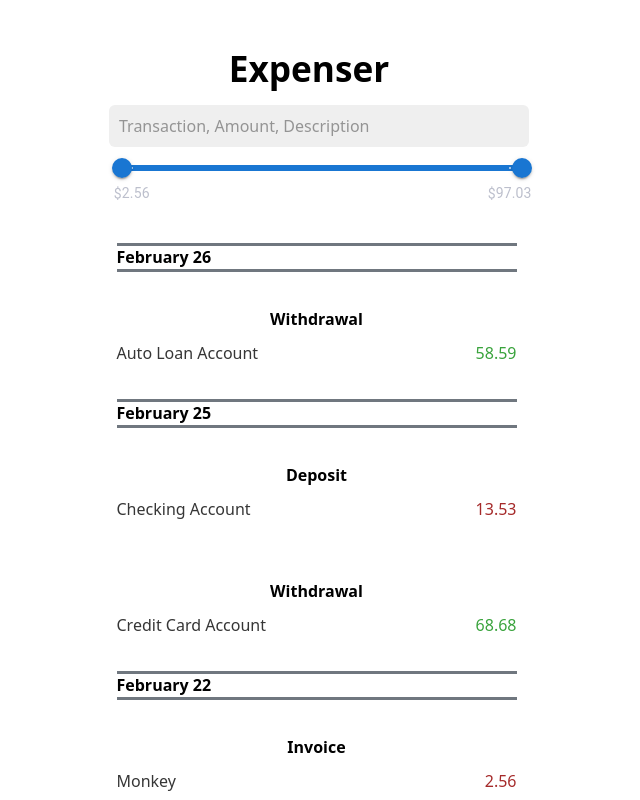
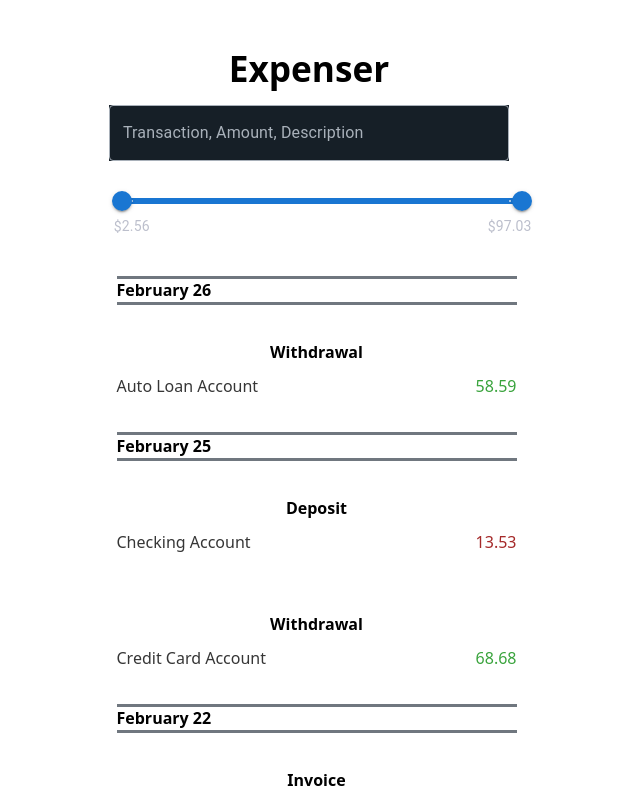
Before and after one commit to Amagon96/expenser-client, a React (Vite) app: page / in a window 1280 px wide. Shown: the top 800 px of the page, without its empty margins (331-971 px from the left). Built offline with nearby package versions, Linux system fonts and the light colour scheme.

Commit message:
Standardize components to use MUI styles

```diff
--- a/src/App.tsx
+++ b/src/App.tsx
@@ -4,6 +4,38 @@ import { Expenses } from './components/Expenses'
 import { useExpenses } from './hooks/useExpenses'
 import { CustomSlider } from './components/CustomSlider.tsx'
 import { useMarks } from './hooks/useMarks'
+import {styled, TextField} from "@mui/material";
+
+const CssTextField = styled(TextField)({
+  backgroundColor: "#161F27",
+  input: {
+    color: "#EFEFEF",
+  },
+  "& label.Mui-focused": {
+    color: "#EFEFEF"
+  },
+  "& label": {
+    color: "#A9B1BA",
+  },
+  "& .MuiInput-underline:after": {
+    borderBottomColor: "#EFEFEF",
+    color: "#A9B1BA",
+  },
+  "& .MuiOutlinedInput-root": {
+    "& fieldset": {
+      borderColor: "#A9B1BA",
+      color: "#EFEFEF",
+    },
+    "&:hover fieldset": {
+      borderColor: "#EFEFEF",
+      color: "#EFEFEF",
+    },
+    "&.Mui-focused fieldset": {
+      borderColor: "#EFEFEF",
+      color: "#EFEFEF",
+    },
+  },
+});
 
 export default function App () {
   const [query, setQuery] = useState('')
@@ -31,6 +63,7 @@ export default function App () {
     }
     getExpenses({ query, range: newValue })
   }
+  console.log(expenses)
 
   function handleSubmit (event: FormEvent<HTMLFormElement>) {
     event.preventDefault()
@@ -41,18 +74,22 @@ export default function App () {
       <header>
         <h1>Expenser</h1>
         <form onSubmit={handleSubmit}>
-          <input
-            placeholder='Transaction, Amount, Description'
+          <CssTextField
+              fullWidth
+              label="Transaction, Amount, Description"
+              id="custom-css-outlined-input"
               onChange={handleChange}
               value={query}
           />
         </form>
       </header>
+      { Object.keys(expenses).length !== 0 ?
           <CustomSlider
               handleSliderChange={handleSliderChange}
               value={value}
               marks={marks}
-      />
+          /> : <h4>No expenses found</h4>
+      }
       <main>
         <Expenses expenses={expenses} />
       </main>
--- a/src/components/CustomSlider.tsx
+++ b/src/components/CustomSlider.tsx
@@ -1,25 +1,16 @@
 import Slider from '@mui/material/Slider'
 import { Box } from '@mui/material'
+import {CustomSliderInterface} from "../interfaces/ExpensesInterface.ts";
 
-interface CustomSliderInterface {
-    handleSliderChange: (event: Event, newValue: number | number[], activeThumb: number) => void,
-    value: number[],
-    marks: [
-        {
-            value: number,
-            label: string
-        }
-    ]
-}
-
-export const CustomSlider = ({ handleSliderChange, value, marks }: CustomSliderInterface) => {
+export function CustomSlider({ handleSliderChange, value, marks }: CustomSliderInterface) {
   return (
     <Box
       sx={{
         width: '50%',
         display: 'flex',
         justifyContent: 'center',
-        marginLeft: '25px'
+        marginLeft: '25px',
+        marginTop: '25px'
       }}
     >
       <Slider
--- a/src/components/Description.jsx
+++ /dev/null
@@ -1,5 +0,0 @@
-export function Description ({ expense }) {
-  return (
-    <h1>Hola mundo!</h1>
-  )
-}
--- a/src/index.css
+++ b/src/index.css
@@ -39,7 +39,6 @@
   --text-muted: #a9b1ba;
   --links: #41adff;
   --focus: #0096bfab;
-  --border: #526980;
   --code: #ffbe85;
   --animation-duration: 0.1s;
   --button-base: #0c151c;
@@ -174,13 +173,11 @@ button {
 input {
   transition:
     background-color 0.1s linear,
-    border-color 0.1s linear,
     color 0.1s linear,
     box-shadow 0.1s linear,
     transform 0.1s ease;
   transition:
     background-color var(--animation-duration) linear,
-    border-color var(--animation-duration) linear,
     color var(--animation-duration) linear,
     box-shadow var(--animation-duration) linear,
     transform var(--animation-duration) ease;
@@ -191,13 +188,11 @@ input {
   input {
   transition:
     background-color 0.1s linear,
-    border-color 0.1s linear,
     color 0.1s linear,
     box-shadow 0.1s linear,
     transform 0.1s ease;
   transition:
     background-color var(--animation-duration) linear,
-    border-color var(--animation-duration) linear,
     color var(--animation-duration) linear,
     box-shadow var(--animation-duration) linear,
     transform var(--animation-duration) ease;
@@ -796,23 +791,6 @@ select[multiple] {
   overflow-y: auto;
 }
 
-input:focus {
-  box-shadow: 0 0 0 2px #0096bfab;
-  box-shadow: 0 0 0 2px var(--focus);
-}
-
-@media (prefers-color-scheme: dark) {
-
-  input:focus {
-  box-shadow: 0 0 0 2px #0096bfab;
-  box-shadow: 0 0 0 2px var(--focus);
-  }
-}
-
-select:focus {
-  box-shadow: 0 0 0 2px #0096bfab;
-  box-shadow: 0 0 0 2px var(--focus);
-}
 
 @media (prefers-color-scheme: dark) {
 
```
Also changed, not shown: src/interfaces/ExpensesInterface.ts (+9 -2 lines). Lines whose indentation alone changed are shown as unchanged.
